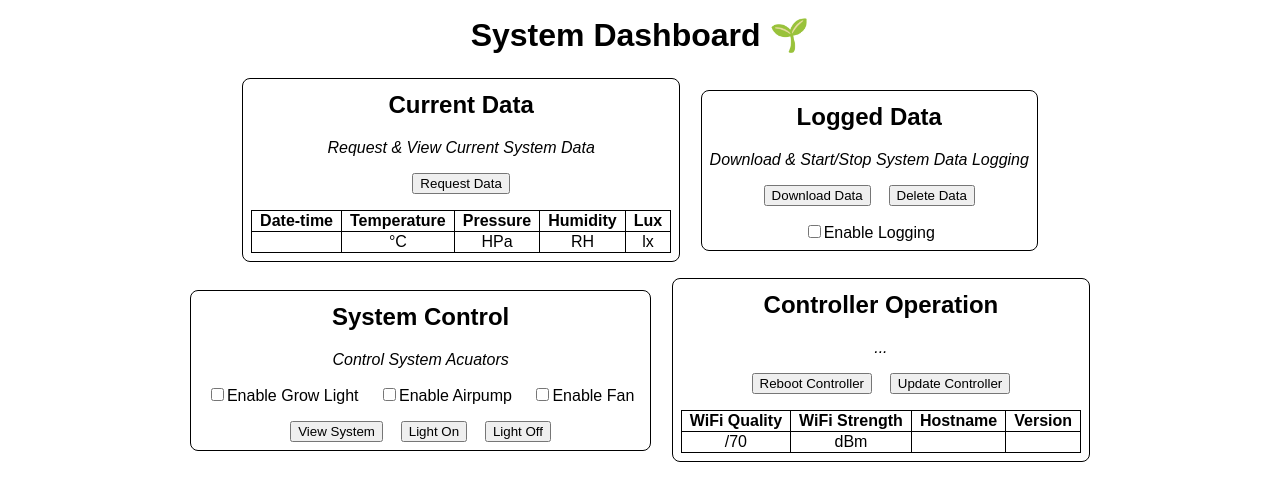
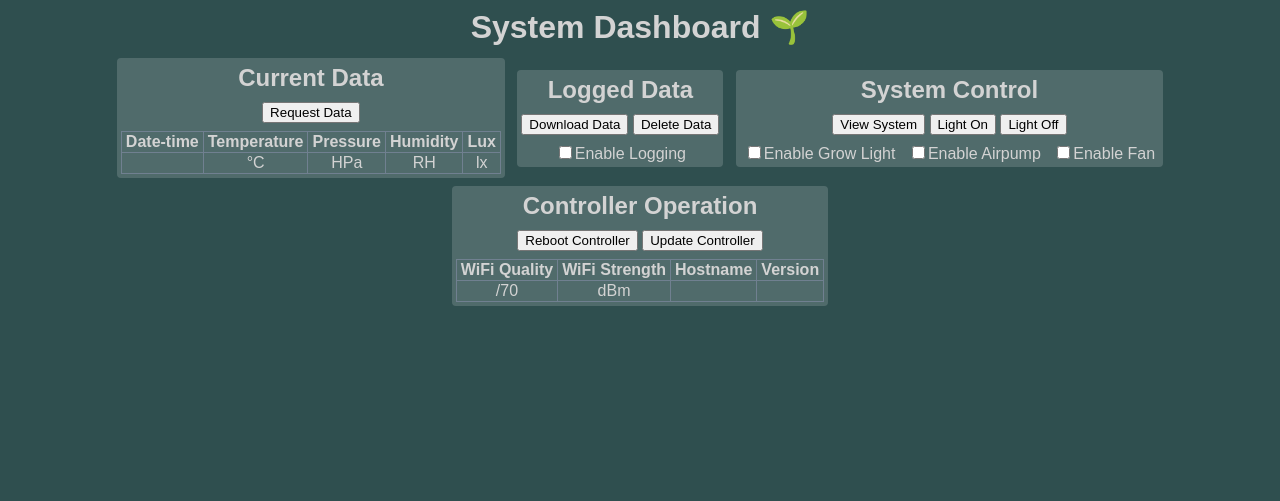
Before and after one commit to tomfairhall/controller, a Flask app: template templates/index.html in a window 1280 px wide. Shown: the top 501 px of the page. Run offline with Flask 3, Linux system fonts and the light colour scheme; the template is opened without the code that fills it, so the values that code supplies are empty.

Commit message:
updated colours

```diff
--- a/static/style.css
+++ b/static/style.css
@@ -4,44 +4,36 @@
 
 body {
     margin: 0;
+    background-color: darkslategrey;
+    color: lightgrey;
 }
 
 h1 {
-    margin: .5em;
+    margin: .25em;
 }
 
 .content {
-    border: 1px solid;
-    border-radius: .5em;
-    margin: .5em;
+    border-radius: .25em;
+    margin: .25em;
     display: inline-grid;
     vertical-align: middle;
+    background-color: rgba(255, 255, 255, 0.16);
 }
 
 .internal {
-    margin: .5em;
+    margin: .25em;
 }
 
 h2 {
-    margin: .5em;
-}
-
-h3 {
-    margin: 0;
-    font-style: italic;
+    margin: .25em;
 }
 
 p {
-    margin: .5em;
-    font-style: italic;
-}
-
-button {
-    margin: 0 .5em;
+    margin: .25em;
 }
 
 table {
-    margin: .5em;
+    margin: .25em;
     display: block;
     overflow-x: auto;
     white-space: nowrap;
@@ -49,9 +41,10 @@ table {
 }
 
 th, td {
-    padding-left: .5em;
-    padding-right: .5em;
+    padding-left: .25em;
+    padding-right: .25em;
     border: 1px solid;
+    border-color: slategrey;
 }
 
 .center {
@@ -62,5 +55,5 @@ th, td {
 
 label {
     white-space: nowrap;
-    margin: .5em;
+    margin: .25em;
 }
--- a/templates/index.html
+++ b/templates/index.html
@@ -19,7 +19,6 @@
         <!-- Current Data -->
         <div class="content">
             <h2>Current Data</h2>
-            <p>Request & View Current System Data</p>
             <div class="internal">
                 <button onclick="window.location.href='request_data'">Request Data</button>
             </div>
@@ -44,7 +43,6 @@
         <!-- Logged Data -->
         <div class="content">
             <h2>Logged Data</h2>
-            <p>Download & Start/Stop System Data Logging</p>
             <div class="internal">
                 <button onclick="checkData()">Download Data</button>
                 <button onclick="deleteData()">Delete Data</button>
@@ -57,23 +55,21 @@
         <!-- System Control -->
         <div class="content">
             <h2>System Control</h2>
-            <p>Control System Acuators</p>
+            <div class="internal">
+                <button>View System</button>
+                <button onclick="window.location.href='light_on'">Light On</button>
+                <button onclick="window.location.href='light_off'">Light Off</button>
+            </div>
             <div class="internal">
                 <label for="checkbox-grow-light"><input type="checkbox" id="checkbox-grow-light">Enable Grow Light</label>
                 <label for="checkbox-airpump"><input type="checkbox" id="checkbox-airpump">Enable Airpump</label>
                 <label for="checkbox-fan"><input type="checkbox" id="checkbox-fan">Enable Fan</label>
-            </div>
-            <div class="internal">
-                <button>View System</button>
-                <button onclick="window.location.href='light_on'">Light On</button>
-                <button onclick="window.location.href='light_off'">Light Off</button>
             </div>
         </div>
 
         <!-- Controller Operation -->
         <div class="content">
             <h2>Controller Operation</h2>
-            <p>...</p>
             <div class="internal">
                 <button onclick="window.location.href='reboot_controller'">Reboot Controller</button>
                 <button onclick="window.location.href='update_controller'">Update Controller</button>
```
